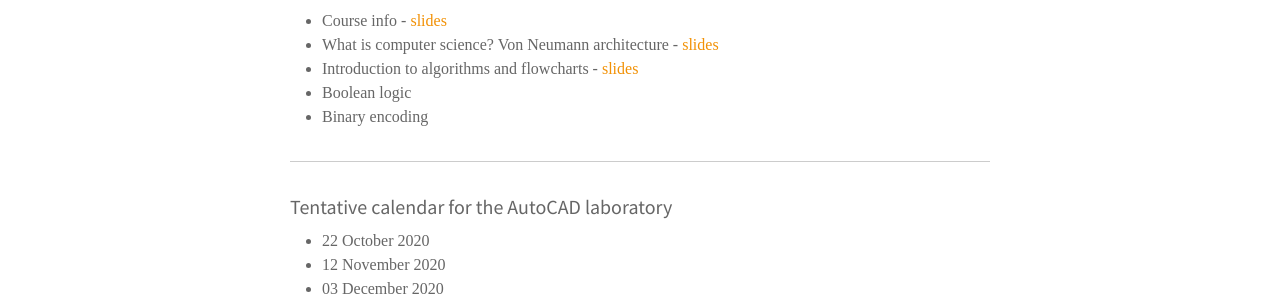
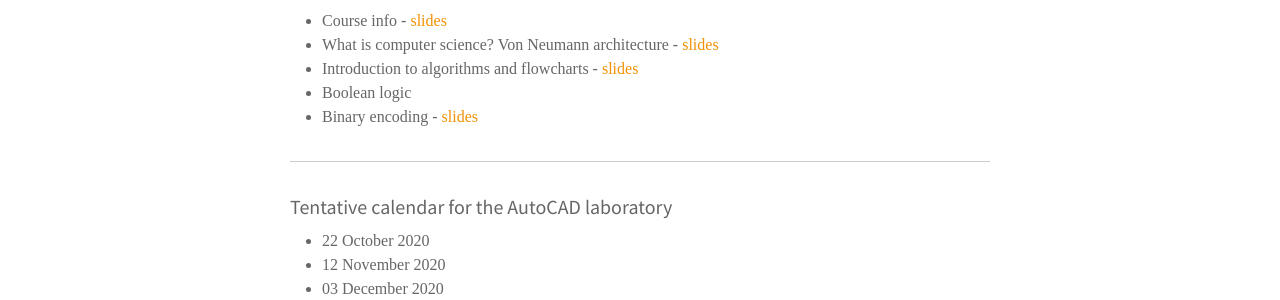
Before and after one commit to magrilu/magrilu.github.io, a Jekyll site: the page built from _pages/cs.md, in a window 1280 px wide and 1073 px high. Shown: the part 406-706 px from the top of the window. Built offline with Jekyll 4.4.1, drawn with Linux system fonts in a browser that asks for light colours; nearby versions of some CDN libraries; some web fonts are replaced.

Commit message:
added binary encoding slides

```diff
--- a/_pages/cs.md
+++ b/_pages/cs.md
@@ -18,7 +18,7 @@ The basic notions of computer programming (programming language, abstraction tec
 * What is computer science? Von Neumann architecture - [slides][slides1]
 * Introduction to algorithms and flowcharts - [slides][slides2]
 * Boolean logic
-* Binary encoding
+* Binary encoding - [slides][binary]
 
 
 
```
Also changed, not shown: other parts of _pages/cs.md (+1 -0 lines).
